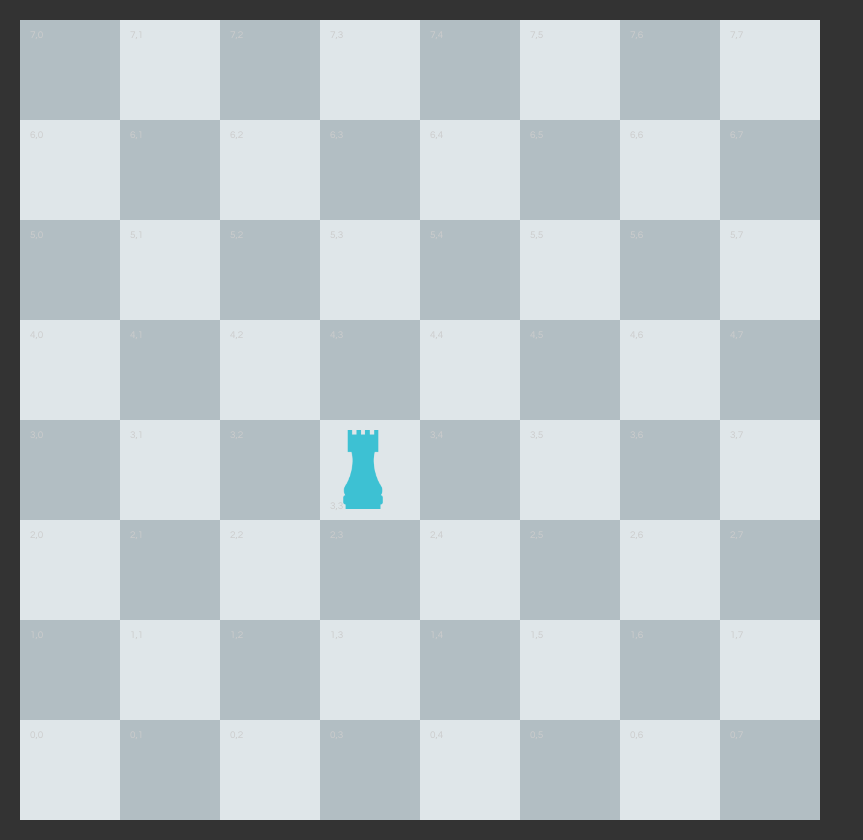
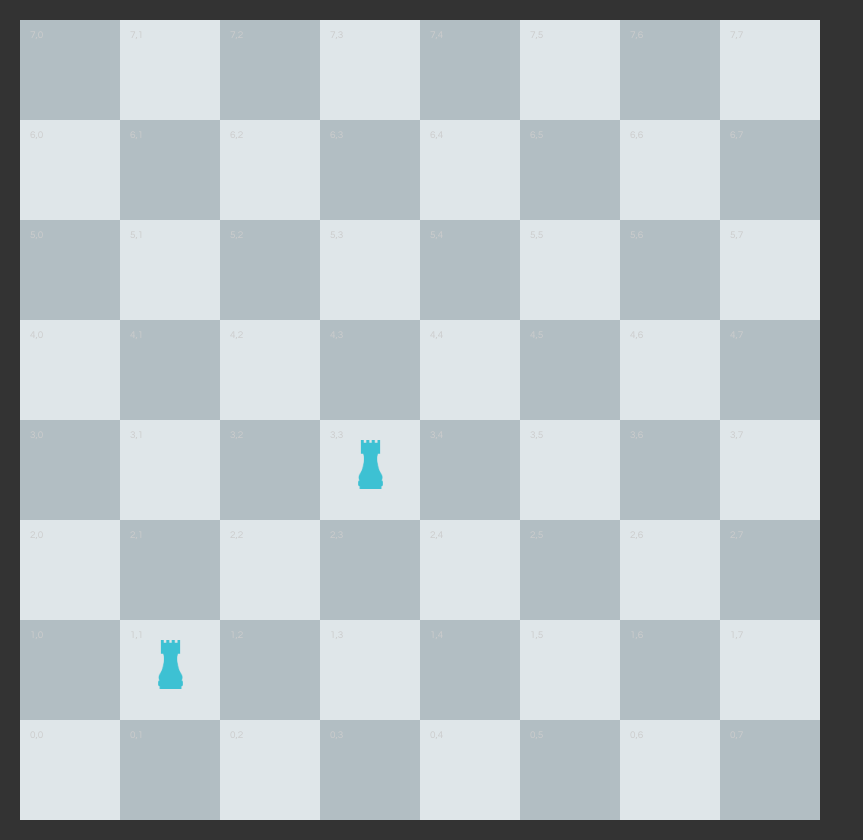
Before and after one commit to joellewenstein/kriegspiel, a React app in the folder kriegspiel/: page / in a window 1280 px wide. Shown: the whole page, without its empty margins (0-863 px from the left). Built offline with nearby package versions, Linux system fonts and the light colour scheme.

Commit message:
pieces move

```diff
--- a/kriegspiel/src/index.css
+++ b/kriegspiel/src/index.css
@@ -24,6 +24,8 @@ body {
   font-size: 10px;
   color: #ccc;
   padding: 10px;
+  position: relative;
+  text-align: center;
 }
 
 .square.white {
@@ -34,6 +36,17 @@ body {
   background: #b2bec3;
 }
 
+.square .identifier {
+  position: absolute;
+  top: 5;
+  left: 5;
+}
+
 .piece {
-  width: 40px;
+  width: 25px;
+  margin-top: 10px;
 }
+
+.piece.active {
+  border: 1px solid #ff0000;
+}
--- a/kriegspiel/src/index.js
+++ b/kriegspiel/src/index.js
@@ -4,9 +4,23 @@ import PropTypes from "prop-types";
 import "./index.css";
 
 class Piece extends React.Component {
+  constructor(props) {
+    super(props);
+    this.state = {
+      isActive: false
+    };
+  }
+
   render() {
     if (this.props.team === "black" && this.props.type === "rook") {
-      return <img className="piece" src="rook-black.png" />;
+      return (
+        <div onClick={() => this.setState({ isActive: !this.state.isActive })}>
+          <img
+            className={"piece " + (this.state.isActive ? "active" : "")}
+            src="rook-black.png"
+          />
+        </div>
+      );
     }
   }
 }
@@ -19,10 +33,7 @@ Piece.propTypes = {
 };
 
 class Square extends React.Component {
-  render() {
-    var isWhite =
-      this.props.x % 2 === 0 ? this.props.y % 2 === 0 : this.props.y % 2 === 1;
-
+  getMyPiece() {
     let myPiece = null;
 
     var arrayLength = this.props.pieces.length;
@@ -38,9 +49,23 @@ class Square extends React.Component {
       }
     }
 
+    return myPiece;
+  }
+
+  render() {
+    var isWhite =
+      this.props.x % 2 === 0 ? this.props.y % 2 === 0 : this.props.y % 2 === 1;
+
+    var myPiece = this.getMyPiece();
+
     return (
-      <div className={"square " + (isWhite ? "white" : "black")}>
-        {this.props.x},{this.props.y}
+      <div
+        onClick={() => this.props.onSquareClicked(this.props.x, this.props.y)}
+        className={"square " + (isWhite ? "white" : "black")}
+      >
+        <div className="identifier">
+          {this.props.x},{this.props.y}
+        </div>
         {myPiece}
       </div>
     );
@@ -51,8 +76,62 @@ class Board extends React.Component {
   constructor(props) {
     super(props);
     this.state = {
-      pieces: [<Piece type="rook" team="black" positionX={3} positionY={3} />]
+      pieces: [
+        <Piece type="rook" team="black" positionX={3} positionY={3} />,
+        <Piece type="rook" team="black" positionX={1} positionY={1} />
+      ],
+      moveStartX: null,
+      moveStartY: null
     };
+  }
+
+  onSquareClicked(x, y) {
+    // If a move to the same location, cancelMove
+    if (this.state.moveStartX === x && this.state.moveStartY === y) {
+      this.setState({ moveStartX: null, moveStartY: null });
+      return;
+    }
+    // Starting move
+    if (!this.state.moveStartX && !this.state.moveStartY) {
+      this.setState({ moveStartX: x, moveStartY: y });
+      return;
+    }
+
+    // Ending a move
+    if (this.state.moveStartX && this.state.moveStartY) {
+      let newPieces = [];
+
+      // Find the piece that is on that spot
+      let myPiece = null;
+      for (var i = 0; i < this.state.pieces.length; i++) {
+        let piece = this.state.pieces[i];
+
+        if (
+          piece.props.positionX === this.state.moveStartX &&
+          piece.props.positionY === this.state.moveStartY
+        ) {
+          // Create new piece with new coordinates
+          let newPiece = (
+            <Piece
+              type={piece.props.type}
+              team={piece.props.team}
+              positionX={x}
+              positionY={y}
+            />
+          );
+
+          newPieces.push(newPiece);
+        } else {
+          newPieces.push(piece);
+        }
+      }
+
+      this.setState({
+        pieces: newPieces,
+        moveStartX: null,
+        moveStartY: null
+      });
+    }
   }
 
   render() {
@@ -60,7 +139,13 @@ class Board extends React.Component {
     for (var x = 0; x < 8; x++) {
       for (var y = 0; y < 8; y++) {
         squares.push(
-          <Square key={`${x}${y}`} x={x} y={y} pieces={this.state.pieces} />
+          <Square
+            key={`${x}${y}`}
+            x={x}
+            y={y}
+            pieces={this.state.pieces}
+            onSquareClicked={(x, y) => this.onSquareClicked(x, y)}
+          />
         );
       }
     }
```
